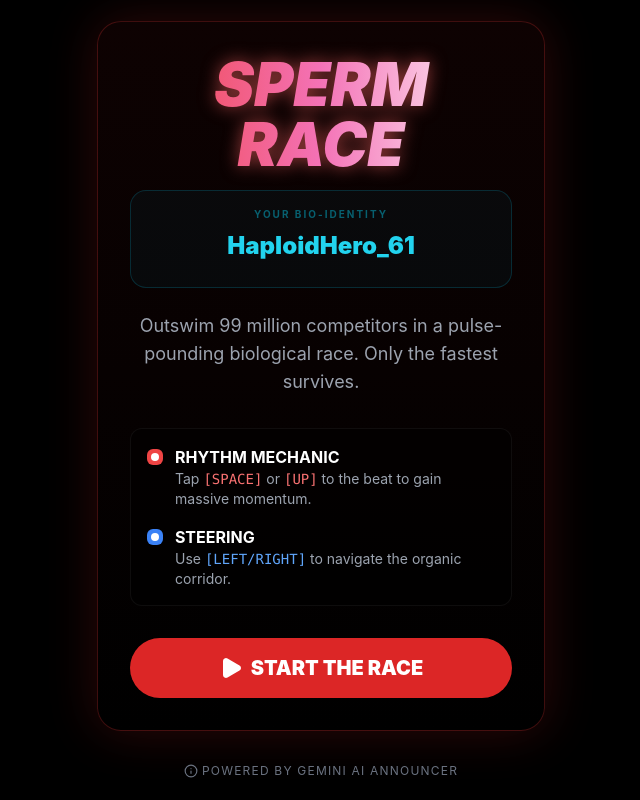
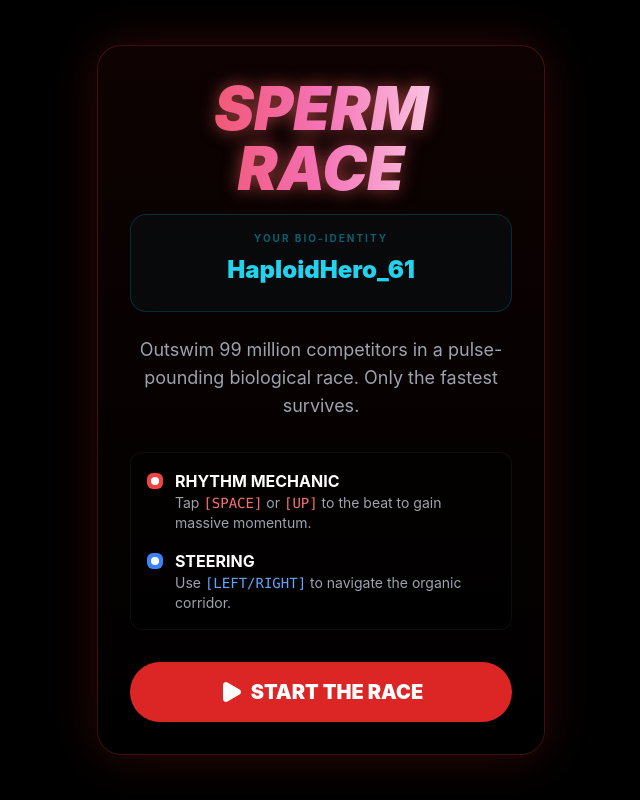
Before and after one commit to capteeen/sperm-sprint_-the-great-race, a React (Vite) app: page / in a window 1280 px wide. Shown: the whole page, without its empty margins (319-959 px from the left). Built offline with nearby package versions, Linux system fonts and the light colour scheme; no server answers.

Commit message:
style: Remove Gemini AI Announcer attribution from the StartScreen component.

```diff
--- a/components/StartScreen.tsx
+++ b/components/StartScreen.tsx
@@ -64,11 +64,7 @@ export const StartScreen: React.FC<Props> = ({ onStart, playerName, onNameChange
         </button>
       </div>
 
-      <div className="mt-8 flex gap-4 text-gray-500">
-        <div className="flex items-center gap-1 text-xs uppercase tracking-widest">
-          <Info size={14} /> Powered by Gemini AI Announcer
-        </div>
-      </div>
+
 
       <style>{`
         @keyframes shimmer {
```
